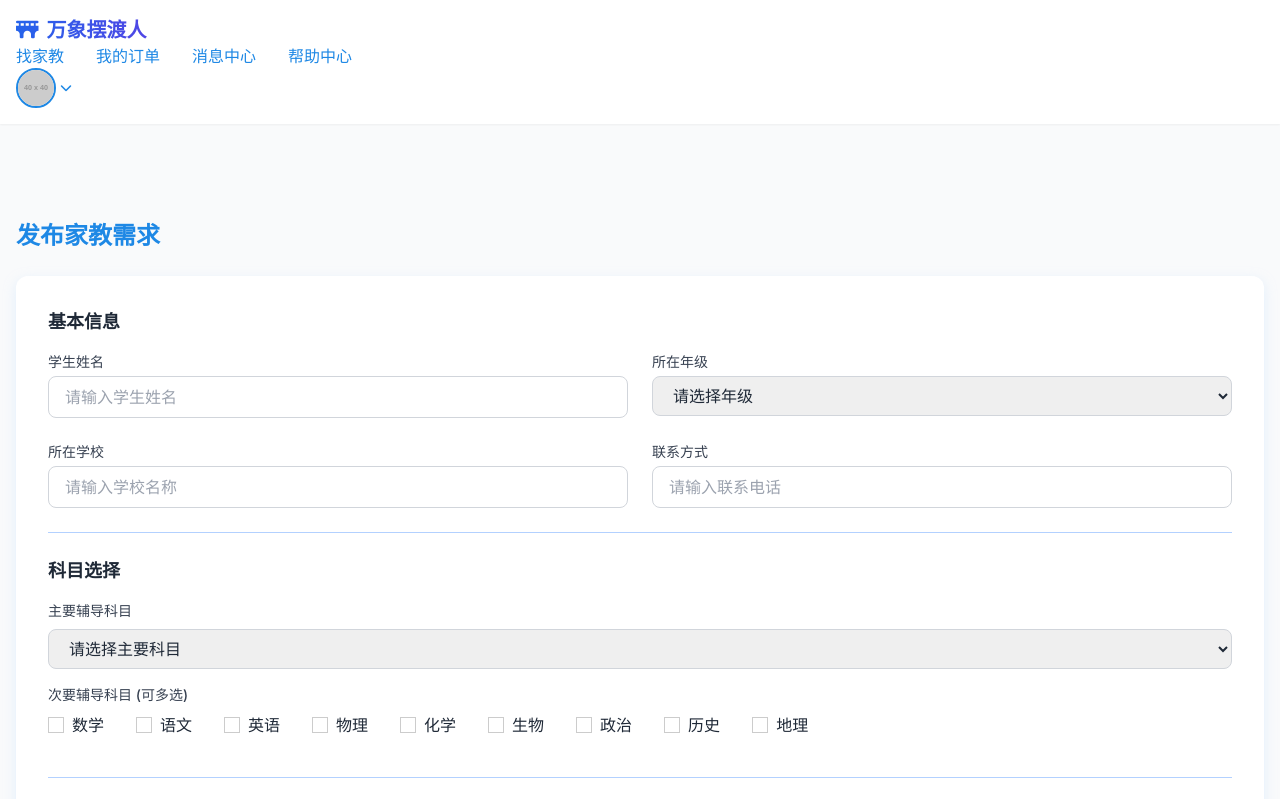
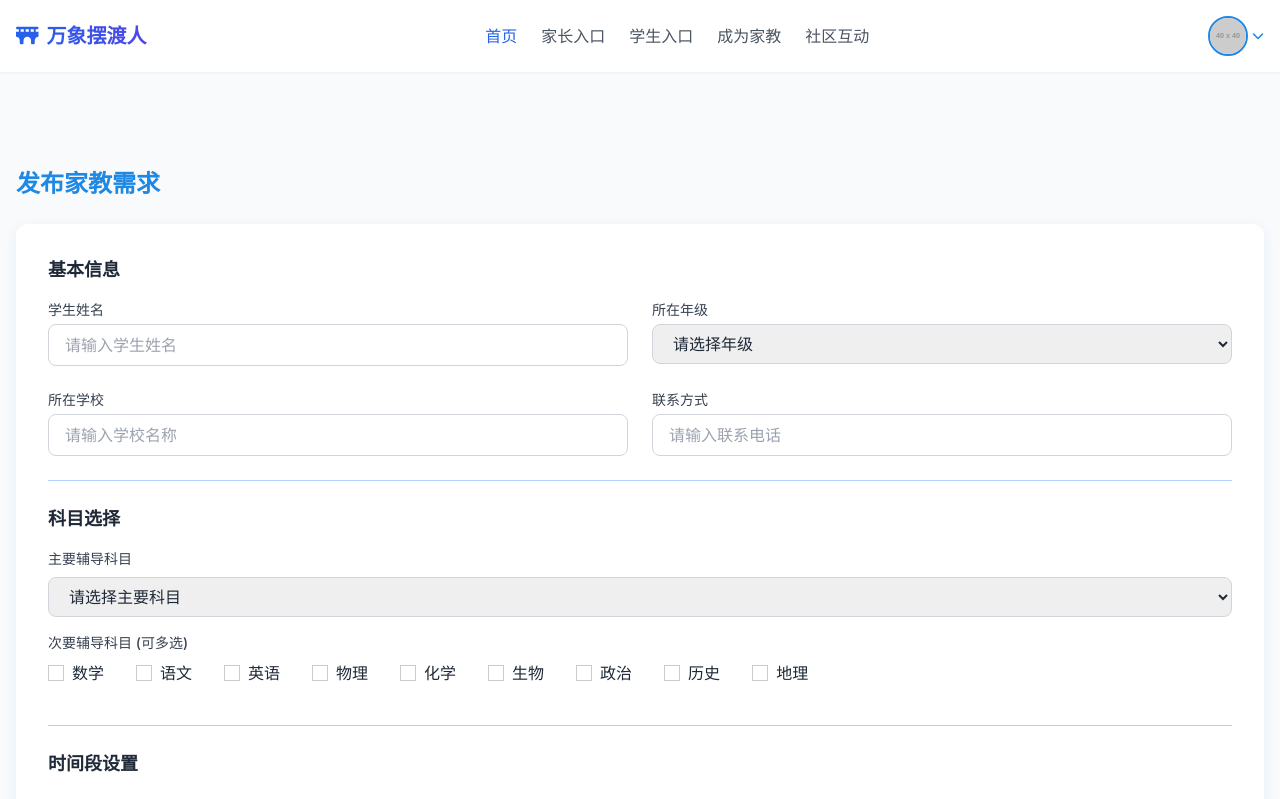
Before and after one commit to TANSHUYA/baiduren-platform, a plain HTML site: page parent-register.html in a window 1280 px wide. Shown: the top 799 px of the page. Drawn offline with nearby package versions, Linux system fonts and the light colour scheme; placeholder pictures from the web are drawn by us.

Commit message:
7月30日 16：22

```diff
--- a/parent-register.html
+++ b/parent-register.html
@@ -189,20 +189,21 @@
 </head>
 <body class="bg-gray-50 text-gray-800">
     <!-- 顶部导航栏 -->
-  <nav class="bg-white shadow-sm sticky top-0 z-50 p-4">
+   <nav class="bg-white shadow-sm sticky top-0 z-50 p-4">
         <div class="container mx-auto flex items-center justify-between">
             <div class="text-xl font-bold bg-gradient-to-r from-blue-600 to-indigo-600 text-transparent bg-clip-text">
                 <i class="fas fa-bridge mr-2"></i>万象摆渡人
-                </div>
             </div>
-
-            <!-- 中间导航菜单 - 仅在中等及以上屏幕显示 -->
-            <div class="hidden md:flex items-center space-x-8">
-                <a href="perent-register.html" class="text-primary font-medium hover:underline">找家教</a>
-                <a href="#" class="text-primary font-medium hover:underline">我的订单</a>
-                <a href="#" class="text-primary font-medium hover:underline">消息中心</a>
-                <a href="#" class="text-primary font-medium hover:underline">帮助中心</a>
+            <div class="hidden md:flex space-x-6">
+                <a href="index.html" class="text-blue-600 hover:text-blue-800 transition-colors">首页</a>
+                <a href="#parents" class="text-gray-600 hover:text-blue-600 transition-colors">家长入口</a>
+                <a href="#students" class="text-gray-600 hover:text-blue-600 transition-colors">学生入口</a>
+                <a href="#teach" class="text-gray-600 hover:text-blue-600 transition-colors">成为家教</a>
+                <a href="#community" class="text-gray-600 hover:text-blue-600 transition-colors">社区互动</a>
             </div>
+            <button class="md:hidden text-gray-600 focus:outline-none" id="mobileMenuButton" aria-label="导航菜单">
+                <i class="fas fa-bars"></i>
+            </button>
 
             <!-- 右侧用户区域 -->
             <div class="relative">
```
